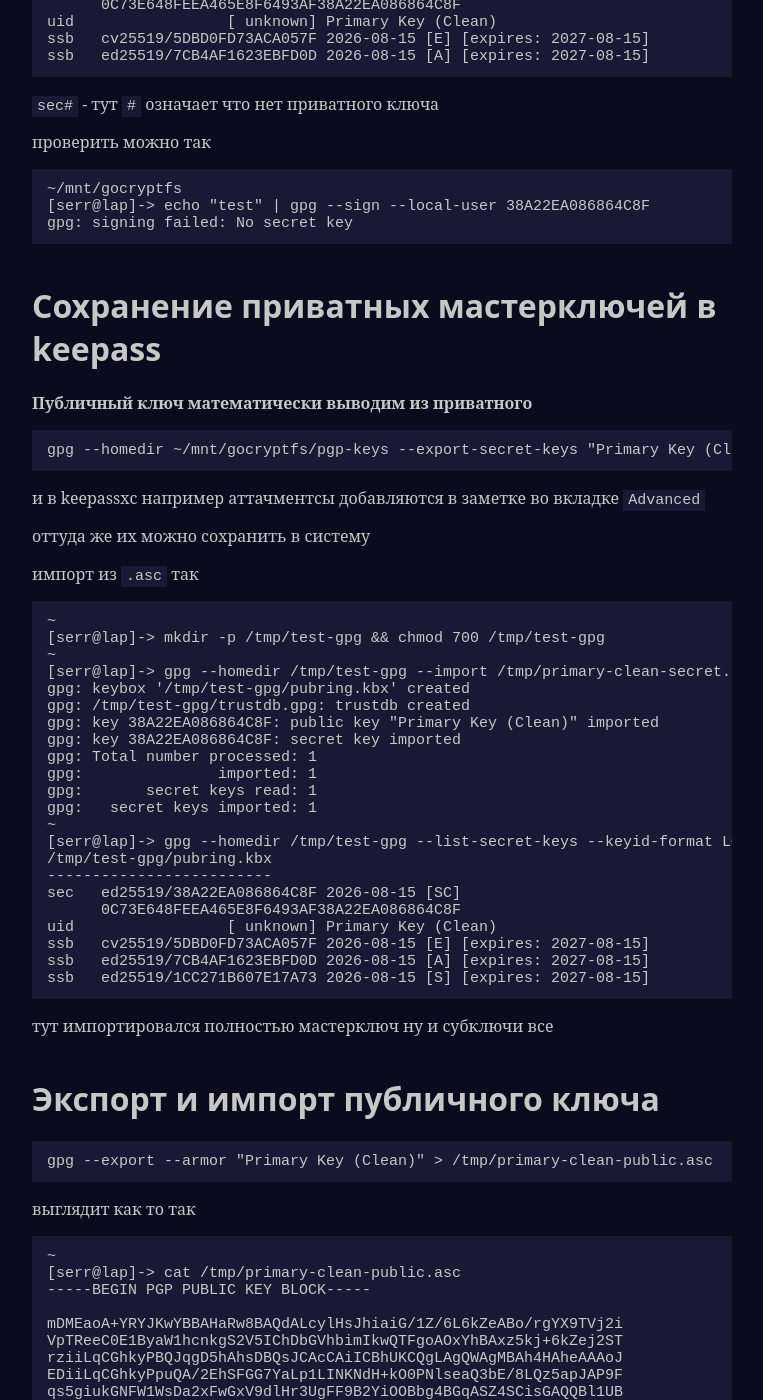
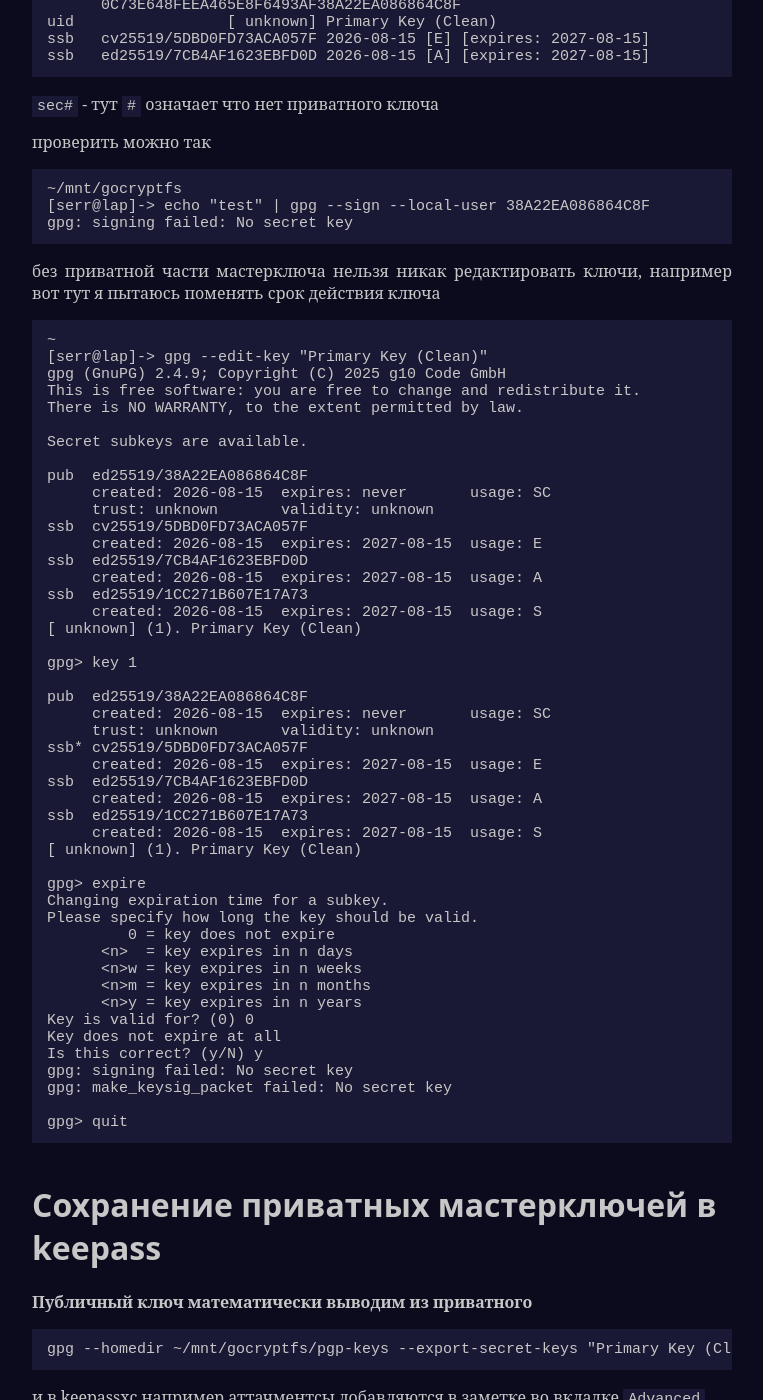
Before and after one commit to laserattack/laserattack.github.io, a Jekyll site: the page built from _posts/2026-08-15-pgp-keys.markdown, in a window 1280 px wide and 1400 px high, scrolled down 6352 px. Shown: the whole window, without its empty margins (258-1021 px from the left). Built offline with Jekyll 4.4.1, drawn with Linux system fonts in a browser that asks for light colours.

Commit message:
edit post

````diff
--- a/_posts/2026-08-15-pgp-keys.markdown
+++ b/_posts/2026-08-15-pgp-keys.markdown
@@ -369,6 +369,59 @@ ssb   ed25519/7CB4AF1623EBFD0D 2026-08-15 [A] [expires: 2027-08-15]
 gpg: signing failed: No secret key
 ```
 
+без приватной части мастерключа нельзя никак редактировать ключи,
+например вот тут я пытаюсь поменять срок действия ключа
+
+```
+~
+[serr@lap]-> gpg --edit-key "Primary Key (Clean)"
+gpg (GnuPG) 2.4.9; Copyright (C) 2025 g10 Code GmbH
+This is free software: you are free to change and redistribute it.
+There is NO WARRANTY, to the extent permitted by law.
+
+Secret subkeys are available.
+
+pub  ed25519/38A22EA086864C8F
+     created: 2026-08-15  expires: never       usage: SC
+     trust: unknown       validity: unknown
+ssb  cv25519/5DBD0FD73ACA057F
+     created: 2026-08-15  expires: 2027-08-15  usage: E
+ssb  ed25519/7CB4AF1623EBFD0D
+     created: 2026-08-15  expires: 2027-08-15  usage: A
+ssb  ed25519/1CC271B607E17A73
+     created: 2026-08-15  expires: 2027-08-15  usage: S
+[ unknown] (1). Primary Key (Clean)
+
+gpg> key 1
+
+pub  ed25519/38A22EA086864C8F
+     created: 2026-08-15  expires: never       usage: SC
+     trust: unknown       validity: unknown
+ssb* cv25519/5DBD0FD73ACA057F
+     created: 2026-08-15  expires: 2027-08-15  usage: E
+ssb  ed25519/7CB4AF1623EBFD0D
+     created: 2026-08-15  expires: 2027-08-15  usage: A
+ssb  ed25519/1CC271B607E17A73
+     created: 2026-08-15  expires: 2027-08-15  usage: S
+[ unknown] (1). Primary Key (Clean)
+
+gpg> expire
+Changing expiration time for a subkey.
+Please specify how long the key should be valid.
+         0 = key does not expire
+      <n>  = key expires in n days
+      <n>w = key expires in n weeks
+      <n>m = key expires in n months
+      <n>y = key expires in n years
+Key is valid for? (0) 0
+Key does not expire at all
+Is this correct? (y/N) y
+gpg: signing failed: No secret key
+gpg: make_keysig_packet failed: No secret key
+
+gpg> quit
+```
+
 # Сохранение приватных мастерключей в keepass
 
 **Публичный ключ математически выводим из приватного**
````
